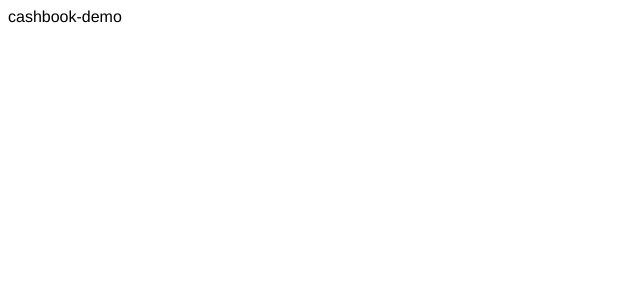
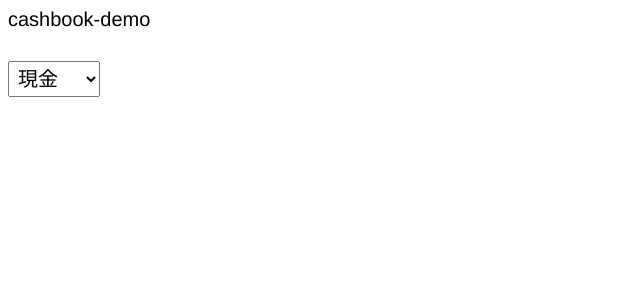
Before and after one commit to asaas/cashbook-demo, a Vue app: page / in a window 1280 px wide. Shown: the top 300 px of the page, without its empty margins (0-640 px from the left). Built offline with nearby package versions, Linux system fonts and the light colour scheme.

Commit message:
feat: add AccountSelect

```diff
--- a/src/App.vue
+++ b/src/App.vue
@@ -1,12 +1,22 @@
 <template>
-  <div>cashbook-demo</div>
+  <div class="heading">cashbook-demo</div>
+  <v-spacer height="30px" />
+  <account-select />
 </template>
 
 <script lang="ts">
 import { defineComponent } from 'vue';
 
+import AccountSelect from './components/AccountSelect.vue'
+import VSpacer from './components/VSpacer.vue'
+
 export default defineComponent({
-  name: 'App'
+  name: 'App',
+
+  components: {
+    AccountSelect,
+    VSpacer
+  }
 });
 </script>
 
@@ -14,4 +24,12 @@ export default defineComponent({
 #app {
   font-family: Avenir, Helvetica, Arial, sans-serif;
 }
+
+:root {
+  --font-size: 20px;
+}
+
+.heading {
+  font-size: var(--font-size);
+}
 </style>
--- /dev/null
+++ b/src/components/AccountSelect.vue
@@ -0,0 +1,43 @@
+<template>
+  <select class="account-select">
+    <option v-for="a in accounts" :value="a.id" :key="a.id">{{a.name}}</option>
+  </select>
+</template>
+
+<script lang="ts">
+import { defineComponent, reactive, toRefs } from 'vue';
+
+import { Account } from '../types/account';
+
+interface State {
+  accounts: readonly Account[];
+}
+
+export default defineComponent({
+  name: 'AccountSelect',
+
+  setup() {
+    const state = reactive<State>({
+      accounts: [
+        { id: 1, name: '現金' },
+        { id: 2, name: '預金' },
+        { id: 3, name: '売上' },
+        { id: 4, name: '仕入' },
+        { id: 5, name: '給料' },
+        { id: 6, name: '雑収入' }
+      ]
+    });
+
+    return {
+      ...toRefs(state)
+    };
+  }
+})
+</script>
+
+<style scoped>
+.account-select {
+  padding: 5px;
+  font-size: var(--font-size);
+}
+</style>
--- /dev/null
+++ b/src/components/VSpacer.vue
@@ -0,0 +1,23 @@
+<template>
+  <div class="v-spacer" :style="{ width, height }"/>
+</template>
+
+<script lang="ts">
+import { defineComponent, PropType } from 'vue';
+
+export default defineComponent({
+  name: 'VSpacer',
+
+  props: {
+    width: {
+      type: String as PropType<string>
+    },
+    height: {
+      type: String as PropType<string>
+    }
+  }
+})
+</script>
+
+<style scoped>
+</style>
--- /dev/null
+++ b/src/types/account.ts
@@ -0,0 +1,4 @@
+export interface Account {
+  id: number;
+  name: string;
+}
```
